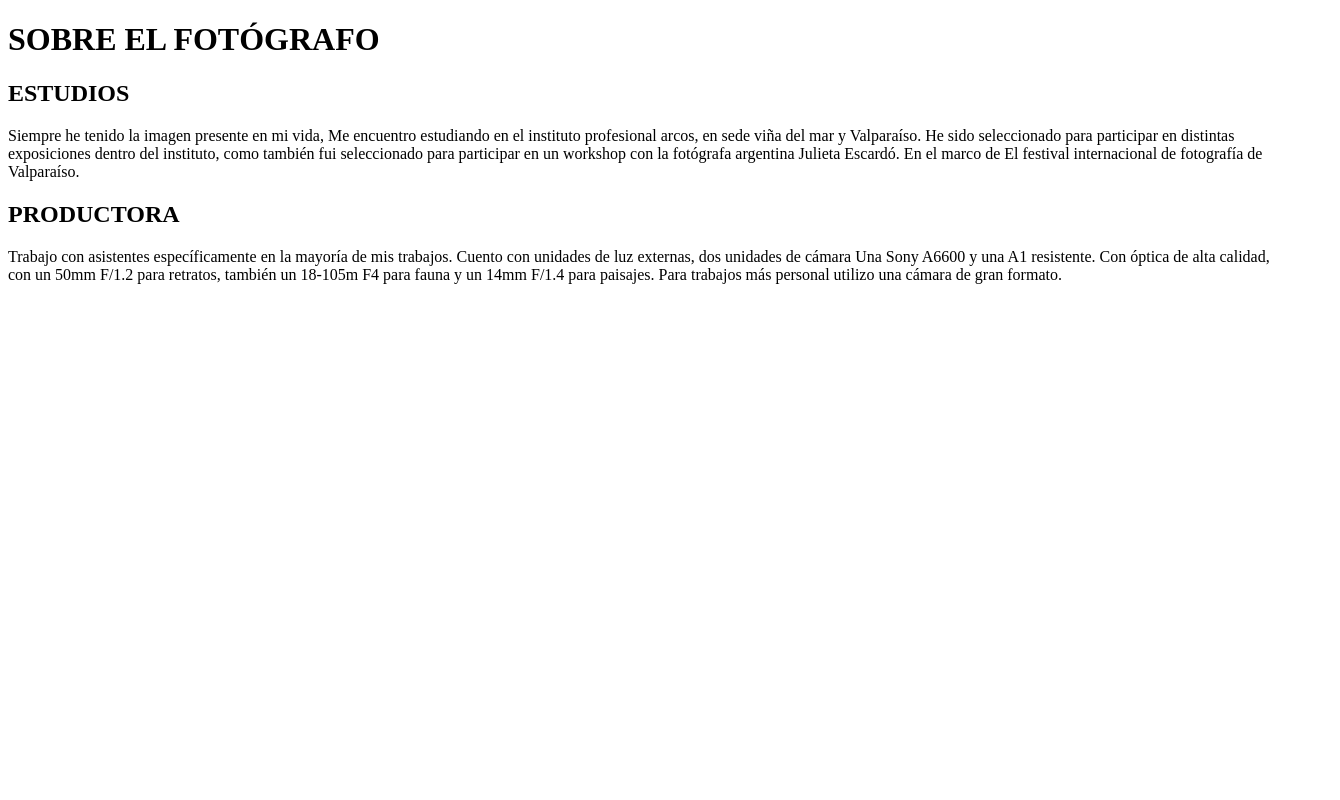
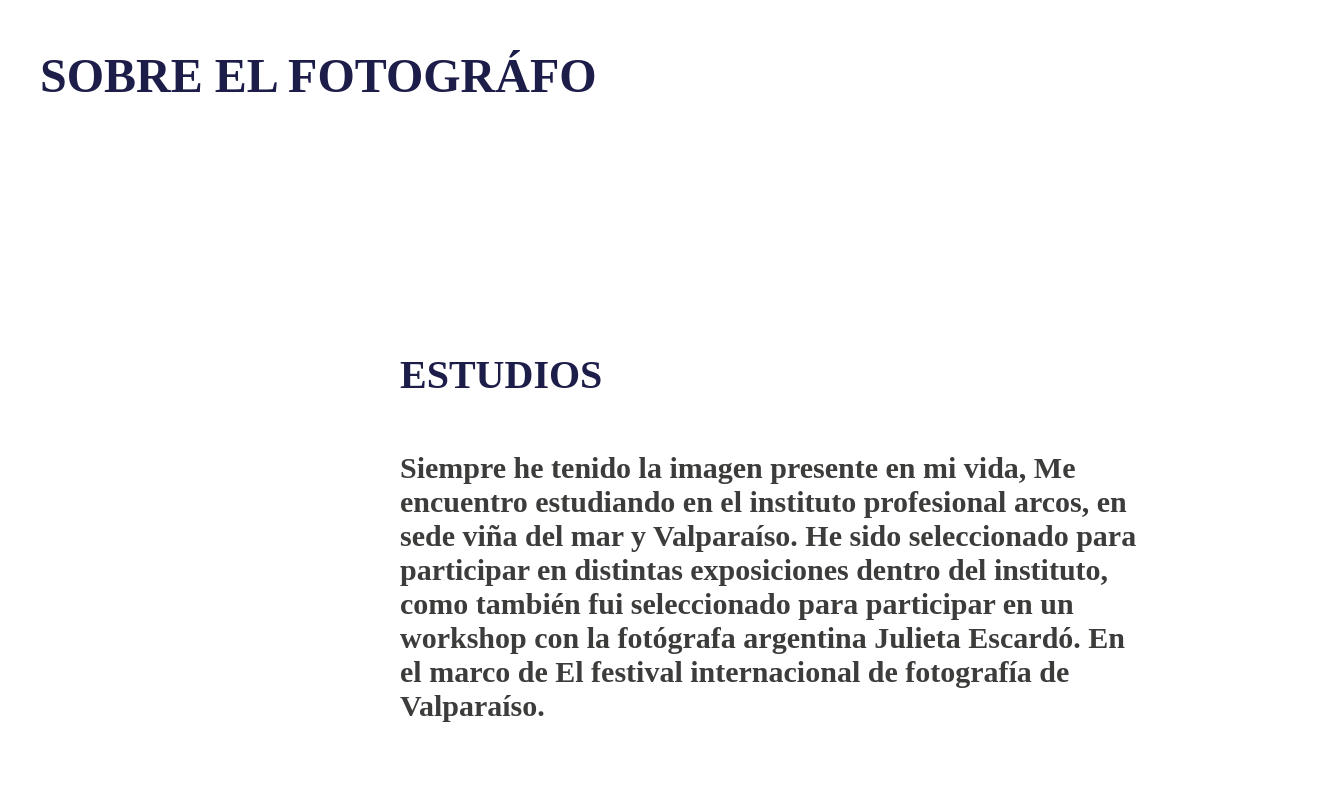
Before and after one commit to ead-codigo-2023/proyecto-personal-LGCatalina, a plain HTML site: page other/pag-fotografo/fotografo.html in a window 1280 px wide. Shown: the top 800 px of the page, 1340 px wide, since content can reach past the window. Drawn offline with Linux system fonts and the light colour scheme.

Commit message:
cambios
se agregan cambios a la pagina

```diff
--- a/other/pag-fotografo/fotografo.html
+++ b/other/pag-fotografo/fotografo.html
@@ -8,17 +8,13 @@
         <meta name="viewport" content="width=device-width, initial-scale=1">
         <link rel="stylesheet" href="styles.css">
     </head>
-    <header class="header">
-        <div class="title">
-            <h1>SOBRE EL FOTÓGRAFO</h1>
-        </div>
-    </header>
-    <body>
-        <div class="subtitle">
-            <h2>ESTUDIOS</h2>
+    <div class="header">
+        <p class="title">SOBRE EL FOTOGRÁFO</p>
+    </div>
+        <nav class="subtitle">
+            <p class="subtitle1">ESTUDIOS</p>
             <p class="texto">Siempre he tenido la imagen presente en mi vida, Me encuentro estudiando en el instituto profesional arcos, en sede viña del mar y Valparaíso. He sido seleccionado para participar en distintas exposiciones dentro del instituto, como también fui seleccionado para participar en un workshop con la fotógrafa argentina Julieta Escardó. En el marco de El festival internacional de fotografía de Valparaíso.</p>
-            <h2>PRODUCTORA</h2>
+            <p class="subtitle2">PRODUCCIÓN</p>
             <p class="texto2">Trabajo con asistentes específicamente en la mayoría de mis trabajos. Cuento con unidades de luz externas, dos unidades de cámara Una Sony A6600 y una A1 resistente. Con óptica de alta calidad, con un 50mm F/1.2 para retratos, también un 18-105m F4 para fauna y un 14mm F/1.4 para paisajes. Para trabajos más personal utilizo una cámara de gran formato.</p>
-        </div>
-    </body>
+        </nav>
 </html>
--- a/other/pag-fotografo/styles.css
+++ b/other/pag-fotografo/styles.css
@@ -0,0 +1,95 @@
+body {
+    font-family: Arial, sans-serif;
+    margin: 0;
+    padding: 0;
+    color: #fff
+  }
+.header {
+    color: #1D1D49;
+
+    font-feature-settings: 'cpsp' on;
+    font-family: Playfair Display;
+    font-size: 48px;
+    font-style: normal;
+    font-weight: 600;
+    line-height: normal;
+    font-variant: small-caps;
+  }
+
+.title {
+  color: #1D1D49;
+  font-feature-settings: 'cpsp' on;
+  font-family: Playfair Display;
+  font-size: 48px;
+  font-style: normal;
+  font-weight: 600;
+  line-height: normal;
+  font-variant: small-caps;
+  padding-left: 40px;
+  padding-bottom: 200px;
+}
+
+.subtitle1{
+  color: #1D1D49;
+
+  font-feature-settings: 'cpsp' on;
+  font-family: Playfair Display;
+  font-size: 40px;
+  font-style: normal;
+  font-weight: 600;
+  line-height: normal;
+  text-transform: capitalize;
+  width: 562px;
+  height: 60px;
+  flex-shrink: 0;
+  padding-left: 400px;
+  padding-bottom: 0px;
+}
+
+.texto{
+  color: #3C3C3B;
+ font-feature-settings: 'cpsp' on;
+ font-family: Playfair Display;
+ font-size: 30px;
+ font-style: normal;
+ font-weight: 600;
+ line-height: normal;
+ width: 740px;
+ height: 587px;
+ flex-shrink: 0;
+ padding-top: 0px;
+ padding-right: 200px;
+ padding-bottom: 40px;
+ padding-left: 400px;
+}
+
+.subtitle2{
+  color: #1D1D49;
+
+  font-feature-settings: 'cpsp' on;
+  font-family: Playfair Display;
+  font-size: 40px;
+  font-style: normal;
+  font-weight: 600;
+  line-height: normal;
+  text-transform: capitalize;
+  width: 562px;
+  height: 60px;
+  flex-shrink: 0;
+  padding-left: 40px;
+
+}
+.texto2{
+  color: #3C3C3B;
+ font-feature-settings: 'cpsp' on;
+ font-family: Playfair Display;
+ font-size: 30px;
+ font-style: normal;
+ font-weight: 600;
+ line-height: normal;
+ width: 740px;
+ height: 541px;
+ flex-shrink: 0;
+ padding-top: 0px;
+ padding-left: 40px;
+}
--- a/styles.css
+++ b/styles.css
@@ -1,85 +1,64 @@
-body, html {
-  width: 100%;
+body {
+  font-family: Arial, sans-serif;
   margin: 0;
   padding: 0;
 }
-
 .header {
-  position: relative;
-  z-index: 2;
-  text-align: center;
   text-align: center;
   padding: 20px;
-  color: #3C3C3B;
   font-size: 20px;
   background-color: #f4ede4;
   line-height: 100px;
 }
 
-.title {
+.title{
   color: #1D1D49;
     width: 509px;
     height: 115px;
-  margin: 70px 0 0 65px;
+    top: 70px;
+    left: 65px;
     font-family: 'Playfair Display', sans-serif;
     font-size: 40px;
     font-weight: 600;
     line-height: 70px;
     letter-spacing: 0em;
     text-align: left;
-  position: relative;
-  z-index: 1
 }
 
 h1 {
   color: #1D1D49;
-  text-transform: uppercase;
+  text-transform:uppercase;
+}
+h2 {
+  color: #3C3C3B;
+  text-transform:uppercase;
 }
 
-h2 {
-  color: #3C3C3B;
-  text-transform: uppercase;
-}
-
-.botons-page {
+.botons-page{
   color: #3C3C3B;
   text-align: right;
   font-family: 'Playfair Display', sans-serif;
 }
 
 .main {
-  position: relative; /* Ensure a positioned context for z-index to work */
-  z-index: 1; /* Set a lower z-index for the main section */
     text-align: center;
     background: #1D1D49;
+    width: 1180px;
     height: 739px;
+    flex-shrink: 0;
     border: 1px solid #000;
-  box-shadow: 0px 4px 4px 0px rgba(0, 0, 0, 0.25);
-}
+    background: #1D1D49;
+   box-shadow: 0px 4px 4px 0px rgba(0, 0, 0, 0.25)
 
-.imagen-cara {
-  width: 524px;
-  height: 524px;
-  margin-top: -287px;
-  margin-left: 68px;
-  position: relative;
-  z-index: 3; /* Set a higher z-index for the cara image */
-}
-
-.imagen-logo {
-  width: 368px;
-  height: 329px;
-  margin-top: -592px;
-  margin-left: 402px;
-  position: relative;
-  z-index: 3; /* Set a higher z-index for the logo image */
 }
 
 .texto {
   color: #ffffff;
   width: 780px;
   height: 256px;
-  margin: 0 auto;
+  top: 998px;
+  left: 223px;
+
   text-align: center;
   font-family: 'Playfair Display', sans-serif;
   font-size: 40px;
@@ -87,14 +66,19 @@ h2 {
   font-weight: 600;
   line-height: normal;
   font-variant: small-caps;
-  padding: 200px 400px;
+  padding-top: 200px;
+  padding-right: 400px;
+  padding-left: 210px;
 }
+
 
 .autor {
   color: #ffffff;
   width: 547px;
   height: 59px;
-  margin: 0 auto 300px auto;
+  top: 1287px;
+  left: 670px;
+
   text-align: right;
   font-family: 'Playfair Display', sans-serif;
   font-size: 32px;
@@ -102,18 +86,11 @@ h2 {
   font-weight: 600;
   line-height: normal;
   font-variant: small-caps;
-  padding: 1px 200px 0 400px;
+  padding-top: 1px;
+  padding-right: 200px;
+  padding-bottom: 300px;
+  padding-left: 400px;
 }
-
-
-.imagen-principal {
-  width: 100%;
-  height: auto;
-  display: block; /* Ensures the image behaves like a block element */
-  margin: 0 auto; /* Center the image horizontally */
-  max-width: 100%; /* Ensure the image doesn't exceed its natural size */
-}
-
 
 .footer {
   background-color: #000000;
@@ -133,10 +110,16 @@ h2 {
   color: #ffffff;
 }
 
-.icon {
+.icon-instagram:before {
+  content: "\f16d";
   width: 268px;
   height: 46px;
-  font-family: 'Playfair Display';
+  top: 2047px;
+  left: 131px;
+
+  font-family: 'Playfair Display', sans-serif;
+  font-style: normal;
+  font-variant: small-caps;
   font-size: 28px;
   font-weight: 600;
   line-height: 37px;
@@ -144,14 +127,32 @@ h2 {
   text-align: center;
 }
 
-.icon-instagram:before {
-  content: "\f16d";
-}
-
 .icon-phone:before {
   content: "\f095";
+  width: 268px;
+  height: 46px;
+  top: 2049px;
+  left: 477px;
+
+  font-family: 'Playfair Display', sans-serif;
+  font-size: 28px;
+  font-weight: 600;
+  line-height: 37px;
+  letter-spacing: 0em;
+  text-align: center;
 }
 
 .icon-email:before {
   content: "\f0e0";
+  width: 582px;
+  height: 46px;
+  top: 2052px;
+  left: 788px;
+
+  font-family: 'Playfair Display', sans-serif;
+  font-size: 28px;
+  font-weight: 600;
+  line-height: 37px;
+  letter-spacing: 0em;
+  text-align: center;
 }
```
Lines whose indentation alone changed are shown as unchanged.
